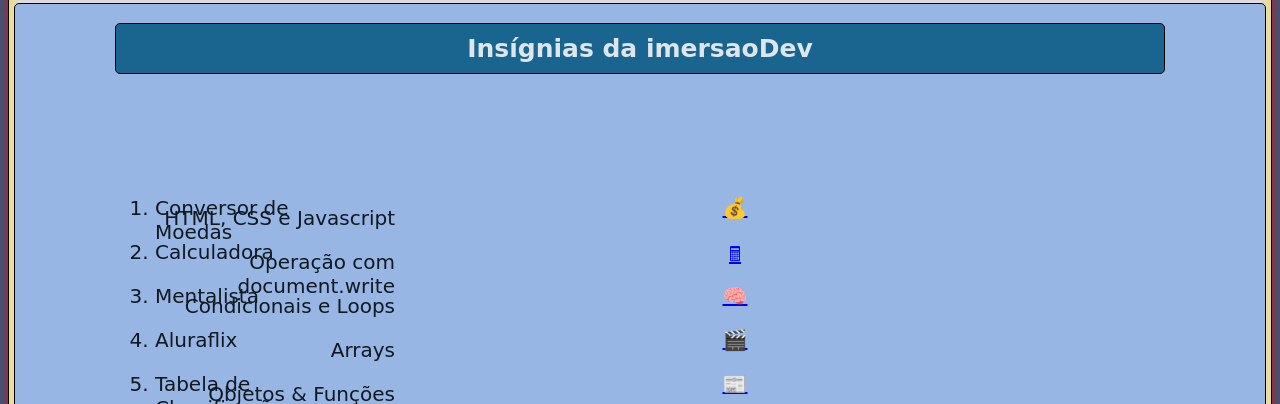
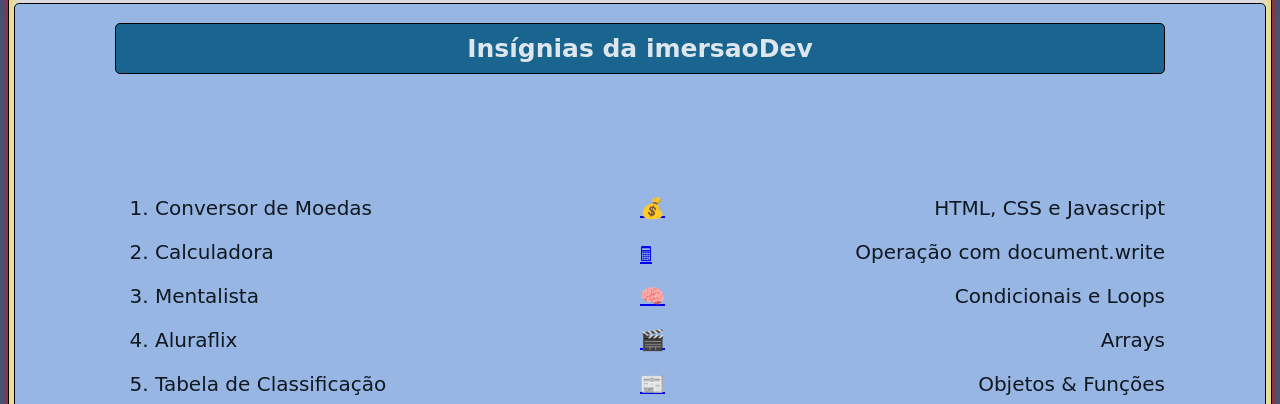
Before and after one commit to J27mendes/certificadoAlura, a plain HTML site: page dist/index.html in a window 1280 px wide. Shown: the part 396-800 px from the top of the page. Drawn offline with Linux system fonts and the light colour scheme; a web font is replaced by a local one.

Commit message:
style.css li.insigniasCentro, li insigniasEsquerda, li insigniasDireita

```diff
--- a/dist/style.css
+++ b/dist/style.css
@@ -59,7 +59,7 @@
   div {
      font-size: 20px;
      padding: 100px;
-     height: 290px;
+     height: 380px;
      border: 1px solid black;
      background-color: #98B6E4;
      border-radius: 5px;
@@ -84,25 +84,25 @@
   li .insigniasEsquerda {
       float: left;
       text-align: left;
-      width: 180px;
+      width: auto;
       height: 10px;
       margin-top: 0px;
 }
 
   li .insigniasCentro {
-      float: left;
-      text-align: center;
-      width: 800px;
+      position: absolute;
+      left: 50%;
+      right: 50%;
       height: 10px;
       margin-top: 0px;
 }
 
    li .insigniasDireita {
-      float: left;
-      text-align: right;
-      width: 240px;
-      height: 10px;
-      margin-top: 0px;
+       float: right;
+       text-align: right;
+       width: auto;
+       height: 10px;
+       margin-top: 0px;
 }
 
     img {
--- a/src/style.css
+++ b/src/style.css
@@ -59,7 +59,7 @@
   div {
      font-size: 20px;
      padding: 100px;
-     height: 290px;
+     height: 380px;
      border: 1px solid black;
      background-color: #98B6E4;
      border-radius: 5px;
@@ -84,25 +84,25 @@
   li .insigniasEsquerda {
       float: left;
       text-align: left;
-      width: 180px;
+      width: auto;
       height: 10px;
       margin-top: 0px;
 }
 
   li .insigniasCentro {
-      float: left;
-      text-align: center;
-      width: 800px;
+      position: absolute;
+      left: 50%;
+      right: 50%;
       height: 10px;
       margin-top: 0px;
 }
 
    li .insigniasDireita {
-      float: left;
-      text-align: right;
-      width: 240px;
-      height: 10px;
-      margin-top: 0px;
+       float: right;
+       text-align: right;
+       width: auto;
+       height: 10px;
+       margin-top: 0px;
 }
 
     img {
```
